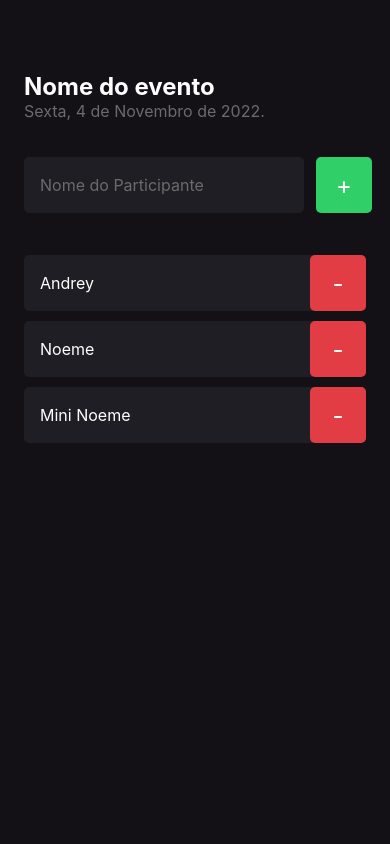
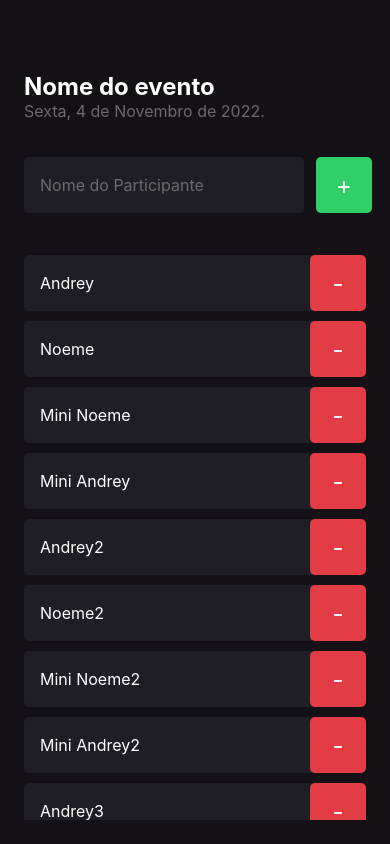
Before and after one commit to andreybatista/im-here, a React Native app: screen / in a window 390 px wide. Built offline with nearby package versions, Linux system fonts and the light colour scheme.

Commit message:
add FlatList for participant

```diff
--- a/src/components/Participant/index.tsx
+++ b/src/components/Participant/index.tsx
@@ -3,17 +3,18 @@
 import { styles } from './styles'
 
 type Props = {
-  name: string
+  name: string;
+  onRemove: () => void;
 }
 
-export function Participant({ name }: Props) {
+export function Participant({ name, onRemove }: Props) {
   return (
     <View style={styles.container}>
       <Text style={styles.name}>
         {name}
       </Text>
 
-      <TouchableOpacity style={styles.button}>
+      <TouchableOpacity style={styles.button} onPress={onRemove}>
         <Text style={styles.buttonText}>
           -
         </Text>
--- a/src/screens/Home/index.tsx
+++ b/src/screens/Home/index.tsx
@@ -1,13 +1,31 @@
-import { Text, View, TextInput, TouchableOpacity } from "react-native";
+import { Text, View, TextInput, TouchableOpacity, FlatList } from "react-native";
 
 import { Participant } from "../../components/Participant";
 
 import { styles } from "./styles";
 
 export function Home() {
+  const participants = [
+    "Andrey",
+    "Noeme",
+    "Mini Noeme",
+    "Mini Andrey",
+    "Andrey2",
+    "Noeme2",
+    "Mini Noeme2",
+    "Mini Andrey2",
+    "Andrey3",
+    "Noeme3",
+    "Mini Noeme3",
+    "Mini Andrey3",
+  ]
 
   function handleParticipantAdd() {
     console.log('click')
+  }
+
+  function handleParticipantRemove(name: string) {
+    console.log(`click para remove o participante ${name}`)
   }
 
   return (
@@ -34,9 +52,24 @@
         </TouchableOpacity>
       </View>
 
-      <Participant name="Andrey" />
-      <Participant name="Noeme" />
-      <Participant name="Mini Noeme" />
+      <FlatList
+        keyExtractor={item => item}
+        data={participants}
+        renderItem={({ item }) => (
+          <Participant
+            key={item}
+            name={item}
+            onRemove={() => handleParticipantRemove(item)}
+          />
+        )}
+        showsVerticalScrollIndicator={false}
+        ListEmptyComponent={()=>(
+          <Text style={styles.listEmptyText}>
+            Ninguém chegou no evento ainda? Adicione participante a sua lista de presença.
+          </Text>
+        )}
+      />
+
 
     </View>
   )
--- a/src/screens/Home/styles.ts
+++ b/src/screens/Home/styles.ts
@@ -43,5 +43,10 @@
   buttonText: {
     color: '#FFF',
     fontSize: 24
+  },
+  listEmptyText: {
+    color: '#FFF',
+    fontSize: 14,
+    textAlign: 'center'
   }
 })
```
